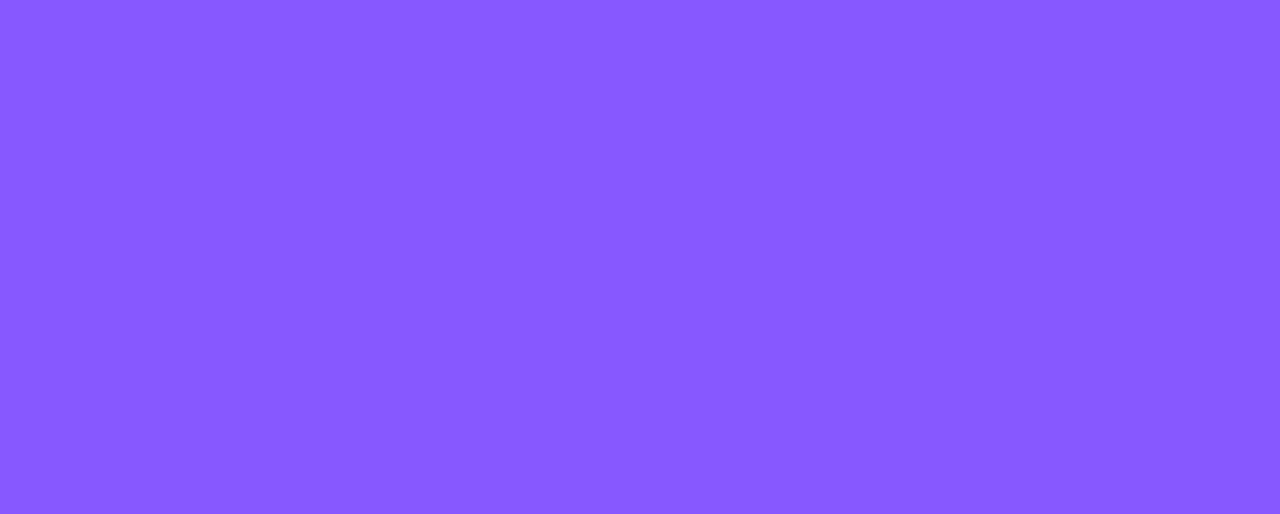
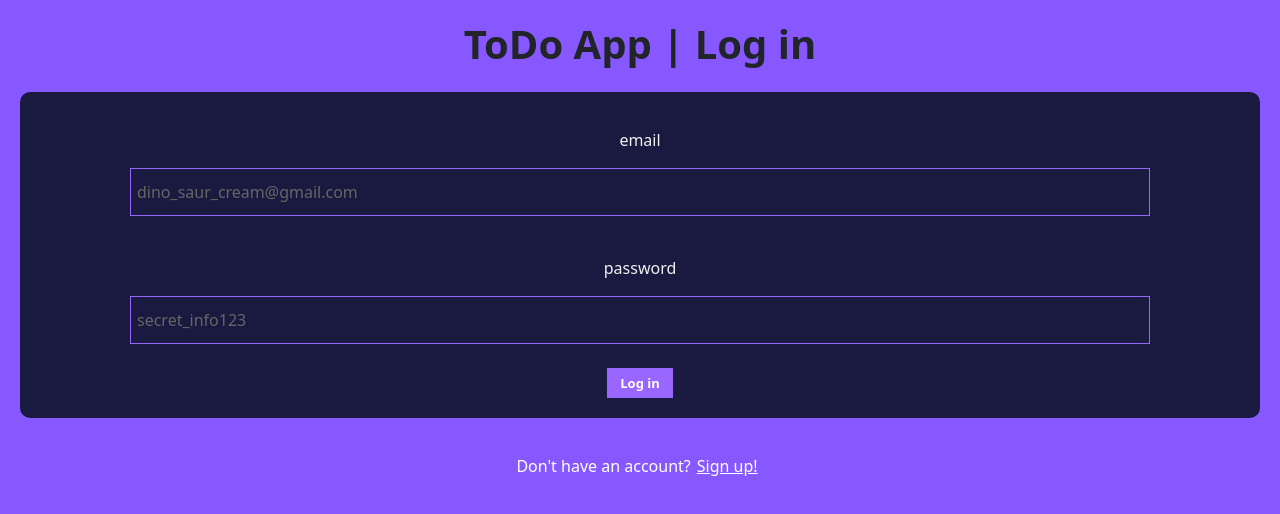
Before and after one commit to dishabl/todo, a React (Create React App) app: page / in a window 1280 px wide. Before the commit this address had no page. Shown: the top 514 px of the page. Built offline with nearby package versions, Linux system fonts and the light colour scheme.

Commit message:
link upd

```diff
--- a/src/App.js
+++ b/src/App.js
@@ -13,9 +13,10 @@ export default function App() {
       {/* <BrowserRouter> */}
       {/* <Router> */}
       <Routes>
-        <Route path="/register" element={<Register />} />
-        <Route path="/log" element={<Log />} />
-        <Route path="/todolist" element={<Frame />} />
+        <Route path="/todo/register" element={<Register />} />
+        <Route path="/" element={<Log />} />
+        <Route path="/todo/log" element={<Log />} />
+        <Route path="/todo/todolist" element={<Frame />} />
       </Routes>
       {/* </Router> */}
       {/* </BrowserRouter> */}
--- a/src/Frame.js
+++ b/src/Frame.js
@@ -135,7 +135,7 @@ export default function Frame() {
           ))}
         </ul>
       </div>
-      <a href="/log" onClick={handleLogout} style={{ color: "white" }}>
+      <a href="/todo/log" onClick={handleLogout} style={{ color: "white" }}>
         Log out
       </a>
     </div>
--- a/src/Log.js
+++ b/src/Log.js
@@ -10,7 +10,7 @@ export default function Log() {
   const [password, setPassword] = useState("");
   const [error, setError] = useState("");
   const handleRegisterClick = () => {
-    navigate("/register");
+    navigate("/todo/register");
   };
   const handleLogin = async () => {
     try {
@@ -25,7 +25,7 @@ export default function Log() {
       if (response.status === 200) {
         const token = response.data.token;
         localStorage.setItem("token", token);
-        navigate("/todolist");
+        navigate("/todo/todolist");
       } else {
         console.error("Ошибка при авторизации: Неверный формат ответа сервера");
         setError(
--- a/src/Register.js
+++ b/src/Register.js
@@ -17,7 +17,7 @@ export default function Register({ history }) {
   });
   const { username, email, password, gender, age, error } = formData;
   const handleLoginClick = () => {
-    navigate("/log");
+    navigate("/todo/log");
   };
   const handleMaleClick = () => {
     setFormData((prevData) => ({ ...prevData, gender: "male" }));
```
